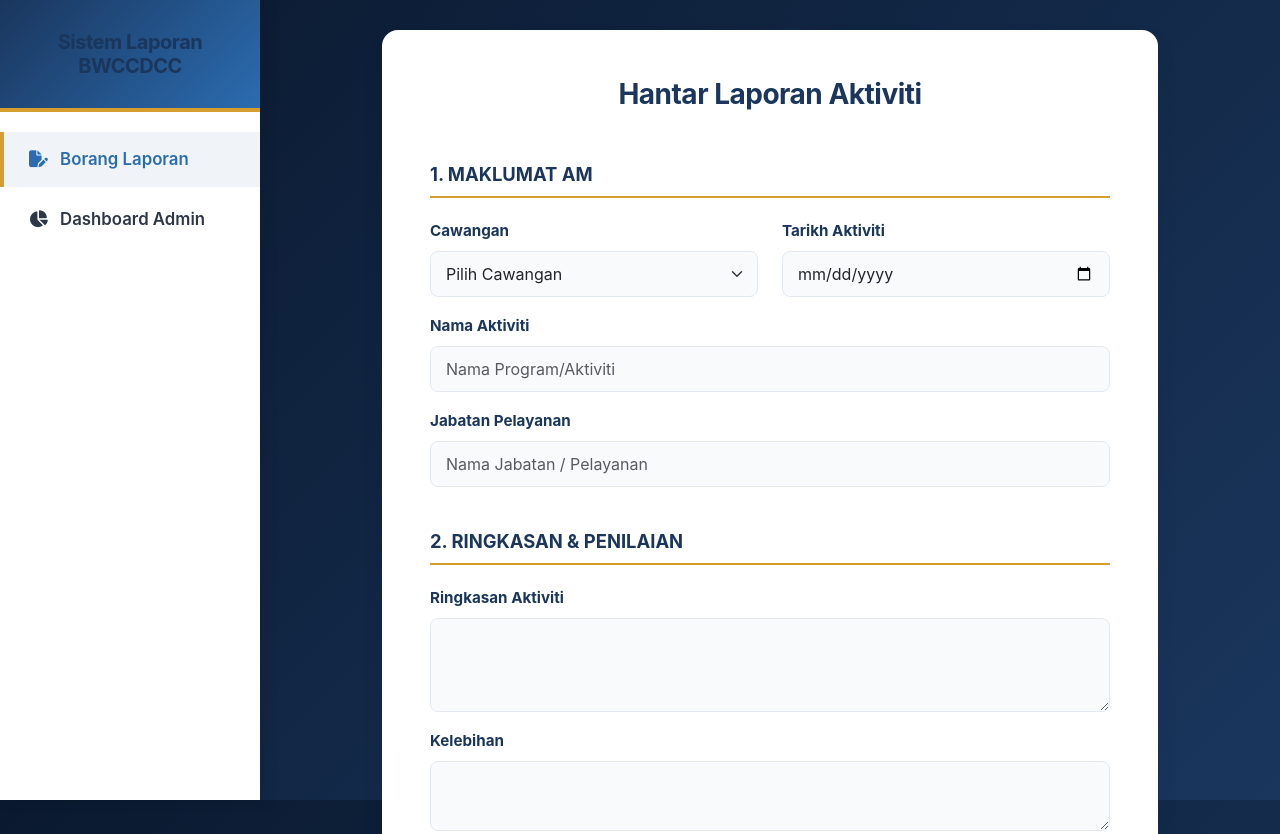
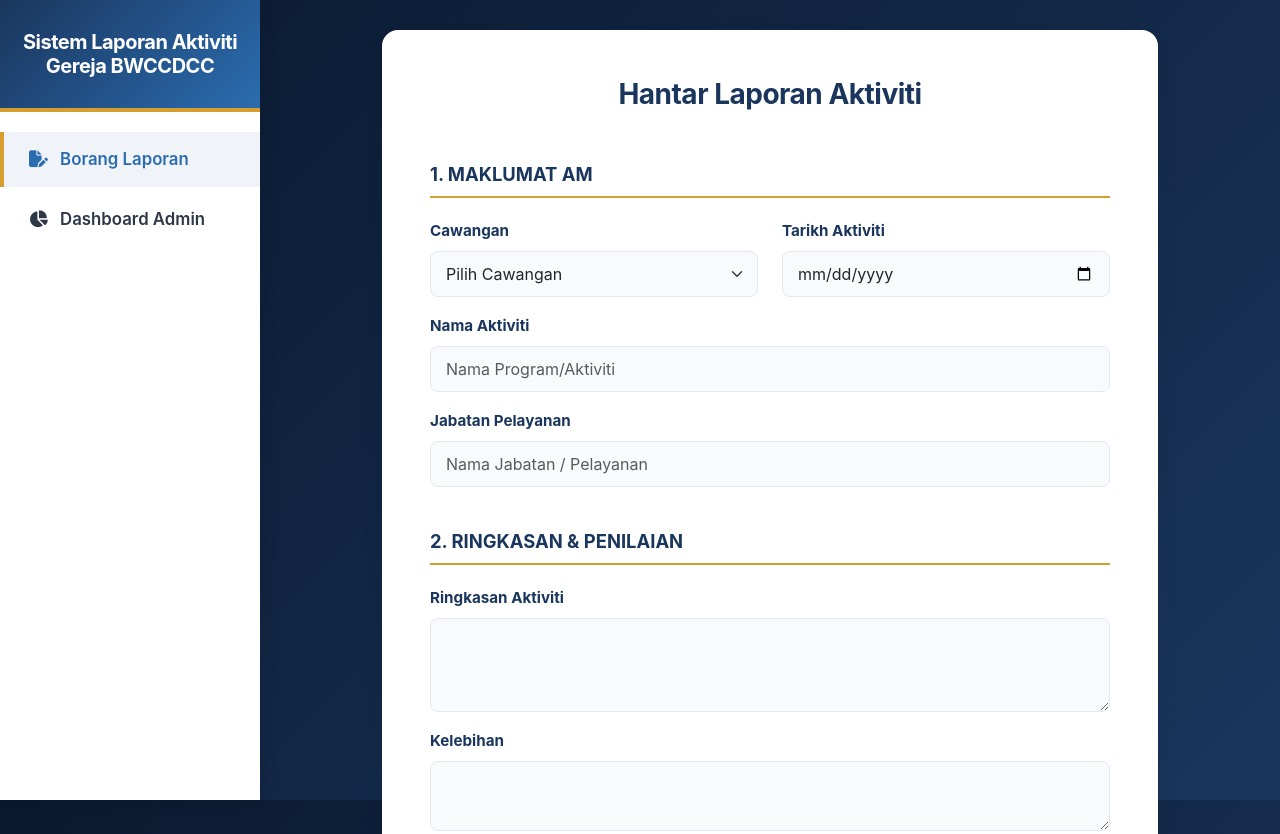
Before and after one commit to briangcd-net/sistemlaporangereja, a plain HTML site: page index.html in a window 1280 px wide. Shown: the top 834 px of the page. Drawn offline with nearby package versions, Linux system fonts and the light colour scheme.

Commit message:
Update index.html

```diff
--- a/index.html
+++ b/index.html
@@ -14,7 +14,7 @@
     <!-- REKAAN SIDEBAR -->
     <nav id="sidebar">
       <div class="sidebar-header">
-        <h5 class="fw-bold mb-0">Sistem Laporan BWCCDCC</h5>
+        <h5 class="fw-bold mb-0 text-white">Sistem Laporan Aktiviti Gereja BWCCDCC</h5>
       </div>
       <ul class="list-unstyled components" id="menuList">
         <li class="active">
```
